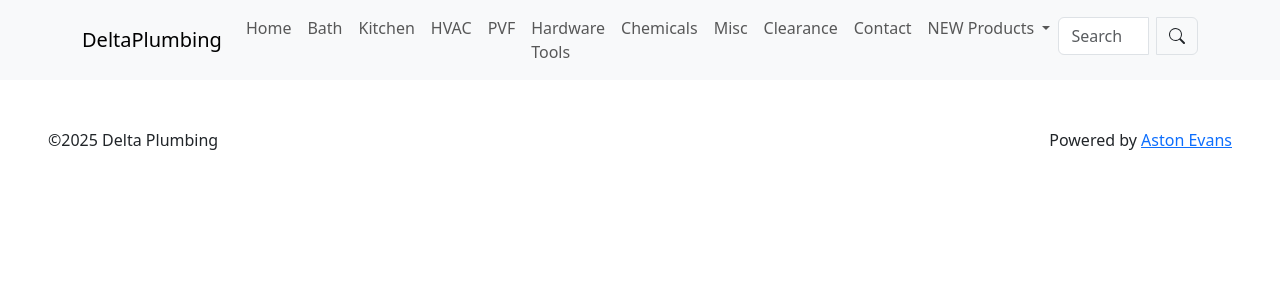
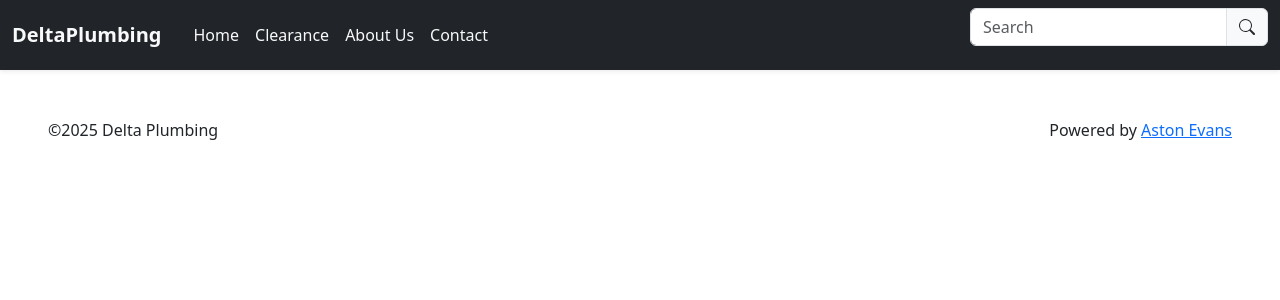
Before and after one commit to aston-evans/deltaplumbing, a FastAPI app: page / in a window 1280 px wide. Shown: the top 300 px of the page. Run offline with FastAPI, Linux system fonts and the light colour scheme.

Commit message:
Changed navbar spacing, and info on it so that there are only 4 items

```diff
--- a/py_src/templates/navbar.html
+++ b/py_src/templates/navbar.html
@@ -1,67 +1,35 @@
-<!--make route functions for each of the locations that are needed -->
-<!--probably going to do this a little differently such that some of it can appear on the left hand side and other important stuff can appear on the top.-->
-<nav class="navbar navbar-expand-lg bg-body-tertiary">
-  <div class="container"> <!--either fluid or not-->
-    <a class="navbar-brand" href="home.html">DeltaPlumbing</a>
-    <!--<button class="navbar-toggler" type="button" data-bs-toggle="collapse" data-bs-target="#navbarSupportedContent" aria-controls="navbarSupportedContent" aria-expanded="false" aria-label="Toggle navigation">
-      <span class="navbar-toggler-icon"></span>
-    </button>-->
-    <div class="collapse navbar-collapse" id="navbarSupportedContent">
-      <ul class="navbar-nav me-auto mb-2 mb-lg-0">
+
+<nav class="navbar navbar-expand-lg bg-dark text-light shadow-sm">
+        <div class="container-fluid">
+            <!-- Brand and Top Links Group -->
+            <div class="d-flex align-items-center">
+                <a class="navbar-brand text-light fw-bold me-4" href="/home">DeltaPlumbing</a>
+                <ul class="navbar-nav d-none d-lg-flex flex-row me-auto"> <!-- Show on large screens, hidden on smaller -->
                 <li class="nav-item">
-          <a class="nav-link"  href="home.html">Home</a>
-        </li>
-<!--ADJUST THESE ROUTES-->
-        <li class="nav-item">
-          <a class="nav-link" href="clearance.html">Bath</a>
+                    <a class="nav-link text-light" href="/home">Home</a>
                 </li>
                 <li class="nav-item">
-          <a class="nav-link" href="clearance.html">Kitchen</a>
+                    <a class="nav-link text-light" href="/clearance">Clearance</a>
                 </li>
                 <li class="nav-item">
-          <a class="nav-link" href="clearance.html">HVAC</a>
+                    <a class="nav-link text-light" href="/about">About Us</a>
                 </li>
                 <li class="nav-item">
-          <a class="nav-link" href="clearance.html">PVF</a>
-        </li>
-        <li class="nav-item">
-          <a class="nav-link" href="clearance.html">Hardware Tools</a>
-        </li>
-        <li class="nav-item">
-          <a class="nav-link" href="clearance.html">Chemicals</a>
-        </li>
-        <li class="nav-item">
-          <a class="nav-link" href="clearance.html">Misc</a>
-        </li>
-        <li class="nav-item">
-          <a class="nav-link" href="clearance.html">Clearance</a>
-        </li>
-        <li class="nav-item">
-          <a class="nav-link" href="clearance.html">Contact</a>
-        </li>
-        <li class="nav-item dropdown"><!--put dropdown products in-->
-          <a class="nav-link dropdown-toggle" href="#" role="button" data-bs-toggle="dropdown" aria-expanded="false">
-            NEW Products
-          </a>
-          <ul class="dropdown-menu">
-            <li><a class="dropdown-item" href="#">Action</a></li>
-            <li><a class="dropdown-item" href="#">Another action</a></li>
-            <li><hr class="dropdown-divider"></li>
-            <li><a class="dropdown-item" href="#">Something else here</a></li>
-          </ul>
+                    <a class="nav-link text-light me-4" href="/contact">Contact</a>
                 </li>
             </ul>
+            </div>
 
-      <form class="d-flex pt-2" role="search">
+            <!-- Search Form - positioned to the right -->
+            <form class="d-flex ms-auto" role="search">
                 <div class="input-group">
-        <input class="form-control me-2" type="search" placeholder="Search" aria-label="Search"/>
+                    <input class="form-control" type="search" placeholder="Search" aria-label="Search"/>
                     <span class="input-group-text">
                         <svg xmlns="http://www.w3.org/2000/svg" width="16" height="16" fill="currentColor" class="bi bi-search" viewBox="0 0 16 16">
                             <path d="M11.742 10.344a6.5 6.5 0 1 0-1.397 1.398h-.001c.03.04.062.078.098.115l3.85 3.85a1 1 0 0 0 1.415-1.414l-3.85-3.85a1.007 1.007 0 0 0-.115-.1zM12 6.5a5.5 5.5 0 1 1-11 0 5.5 5.5 0 0 1 11 0"/>
                         </svg>
                     </span>
+                </div>
             </form>
         </div>
-    </div>
-  </div>
     </nav>
```
Lines whose indentation alone changed are shown as unchanged.
